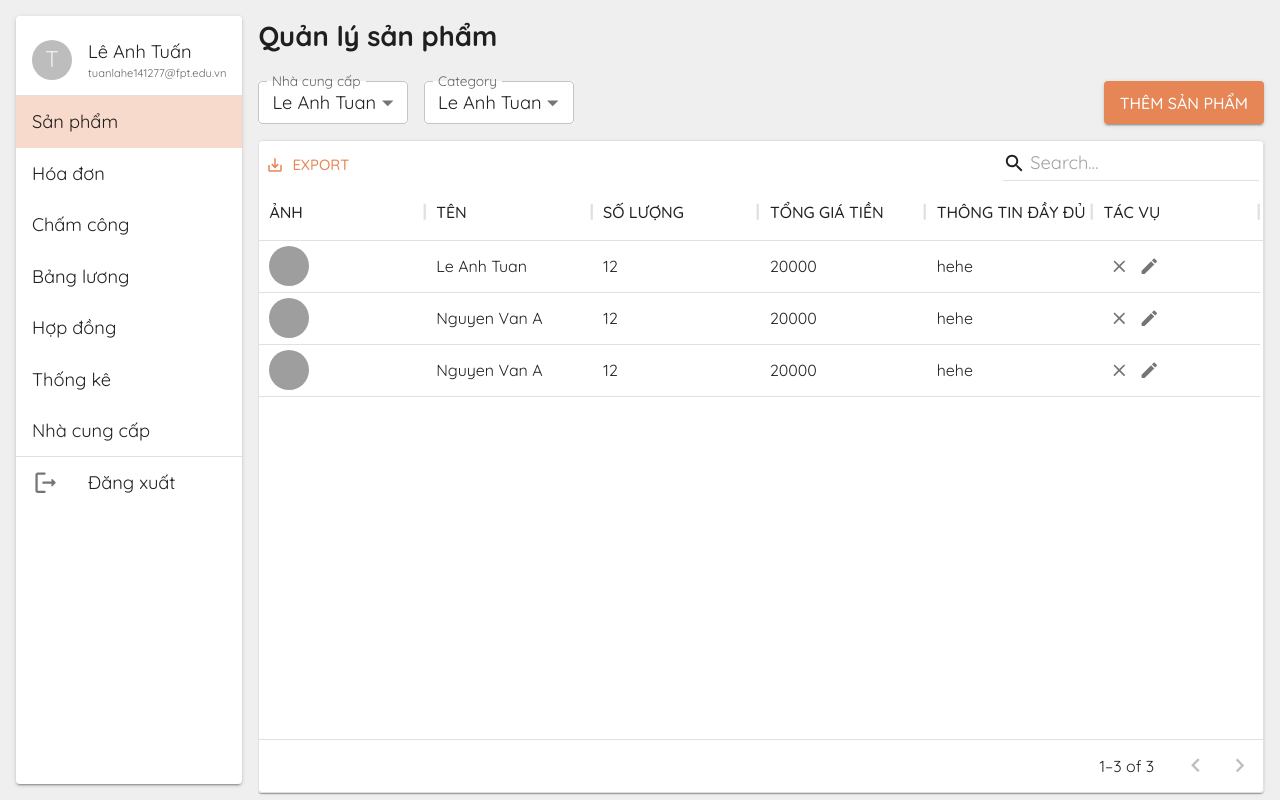
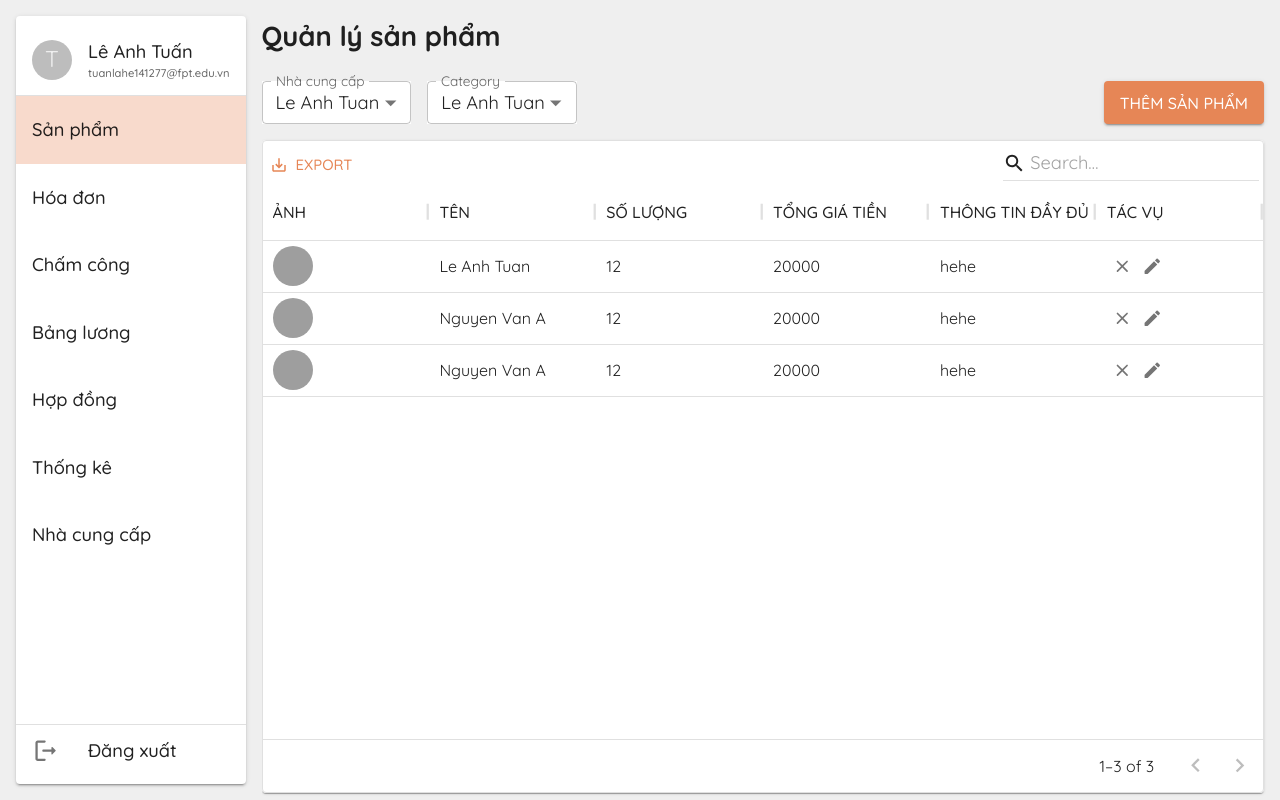
Before and after one commit to hthuong1903/SWP490-G33-FBM-FE, a React (Vite) app: page /admin in a window 1280 px wide. Built offline with nearby package versions, Linux system fonts and the light colour scheme; grey boxes are pictures that could not be loaded.

Commit message:
style: sidebar

```diff
--- a/src/components/Layouts/AdminLayout/Sidebar/index.jsx
+++ b/src/components/Layouts/AdminLayout/Sidebar/index.jsx
@@ -43,13 +43,23 @@ function Sidebar() {
       />
       <Box sx={{ p: 2, height: '100vh' }}>
         <Paper elevation={2} sx={{ height: '100%' }}>
-          <List>
+          <List
+            sx={{
+              display: 'flex',
+              flexDirection: 'column',
+              justifyContent: 'space-between',
+              height: '100%'
+            }}>
+            <Box>
               <ListItem>
                 <ListItemAvatar>
                   <Avatar>T</Avatar>
                 </ListItemAvatar>
                 <ListItemText
-                sx={{ '& .MuiListItemText-secondary': { fontSize: '0.7rem' } }}
+                  sx={{
+                    '& .MuiListItemText-secondary': { fontSize: '0.7rem' },
+                    '& .MuiTypography-root': { fontWeight: '500' }
+                  }}
                   primary="Lê Anh Tuấn"
                   secondary="tuanlahe141277@fpt.edu.vn"
                 />
@@ -57,26 +67,34 @@ function Sidebar() {
               <Divider />
               {items.map((item, index) => {
                 return (
-                <ListItem key={index} disablePadding>
+                  <ListItem key={index} sx={{ p: 0 }}>
                     <ListItemButton
+                      sx={{ py: 2 }}
                       component={Link}
                       to={item.href}
                       selected={selectedIndex === index}
                       onClick={(event) => handleListItemClick(event, index)}>
-                    <ListItemText>{item.name}</ListItemText>
+                      <ListItemText sx={{ '& .MuiTypography-root': { fontWeight: '500' } }}>
+                        {item.name}
+                      </ListItemText>
                     </ListItemButton>
                   </ListItem>
                 )
               })}
+            </Box>
+            <Box>
               <Divider />
               <ListItem disablePadding>
                 <ListItemButton onClick={() => setIsOpenConfirmDialog(true)}>
                   <ListItemIcon>
                     <LogoutRoundedIcon />
                   </ListItemIcon>
-                <ListItemText>Đăng xuất</ListItemText>
+                  <ListItemText sx={{ '& .MuiTypography-root': { fontWeight: '500' } }}>
+                    Đăng xuất
+                  </ListItemText>
                 </ListItemButton>
               </ListItem>
+            </Box>
           </List>
         </Paper>
       </Box>
```
Lines whose indentation alone changed are shown as unchanged.
